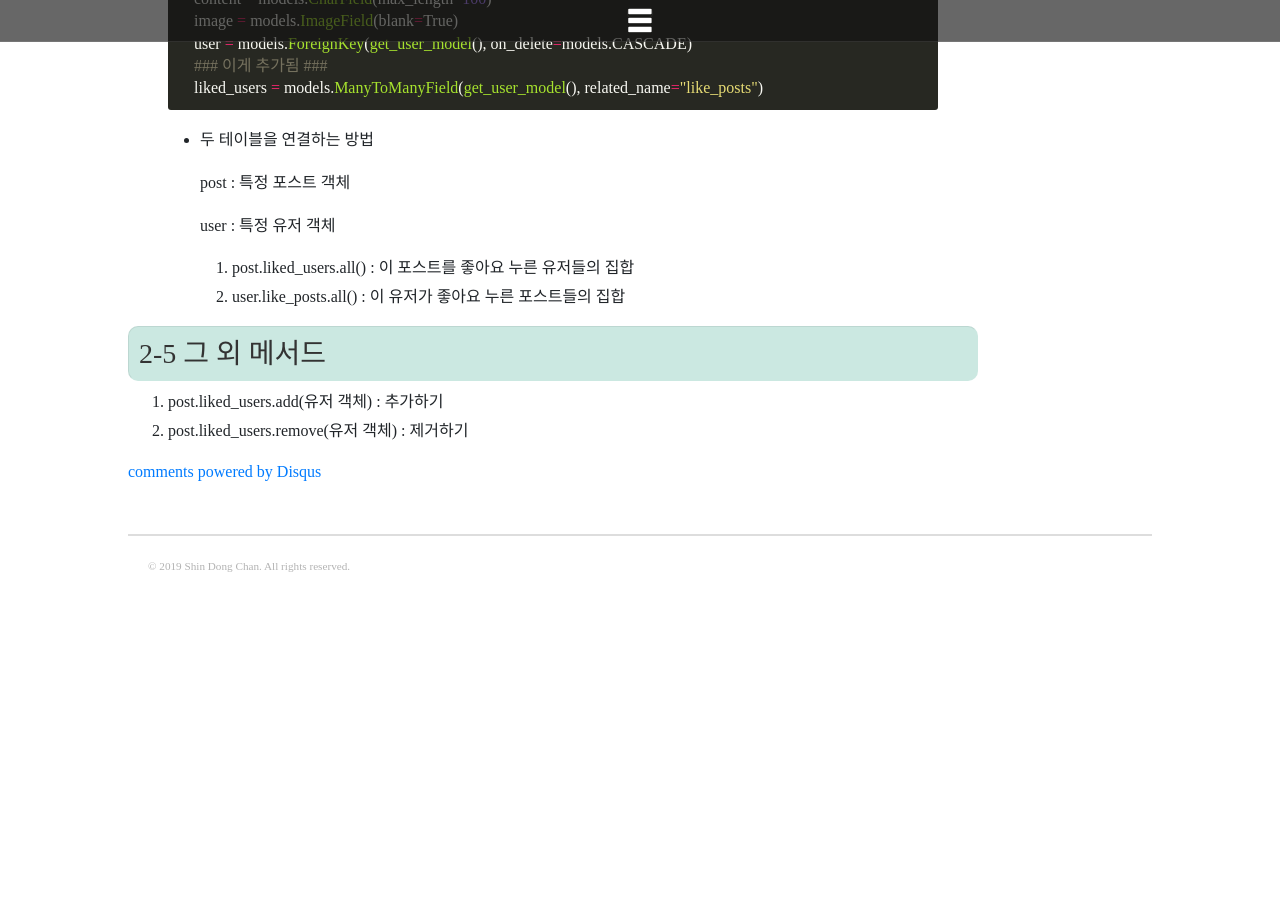
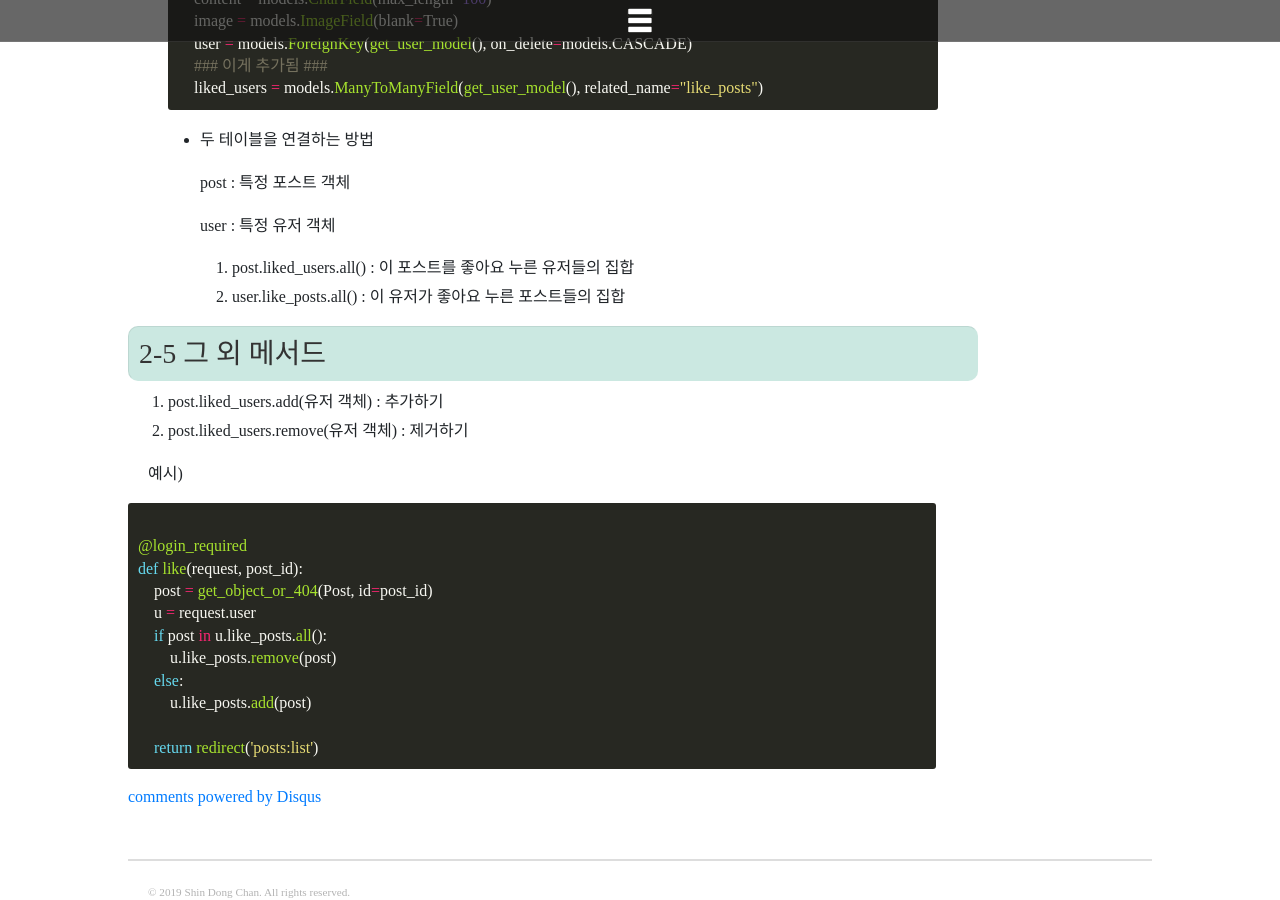
Before and after one commit to DongChanS/DongChanS.github.io, a Jekyll site: the page built from _posts/2019-04-17-48.md, in a window 1280 px wide and 900 px high, scrolled down 3893 px. Built offline with Jekyll 4.4.1, drawn with Linux system fonts in a browser that asks for light colours; nearby versions of some CDN libraries; some web fonts are replaced; comment, search, counter and statistics services are not loaded; before the commit the page ends 4468 px from its top, so only the background shows below that.

Commit message:
Update 2019-04-17-48.md

````diff
--- a/_posts/2019-04-17-48.md
+++ b/_posts/2019-04-17-48.md
@@ -139,3 +139,18 @@ Django에서는 ManyToManyField를 통해서 이러한 기능을 지원하는데
 
 1. post.liked_users.add(유저 객체) : 추가하기
 2. post.liked_users.remove(유저 객체) : 제거하기
+
+예시)
+```python
+
+@login_required
+def like(request, post_id):
+    post = get_object_or_404(Post, id=post_id)
+    u = request.user
+    if post in u.like_posts.all():
+        u.like_posts.remove(post)
+    else:
+        u.like_posts.add(post)
+
+    return redirect('posts:list')
+```
````
